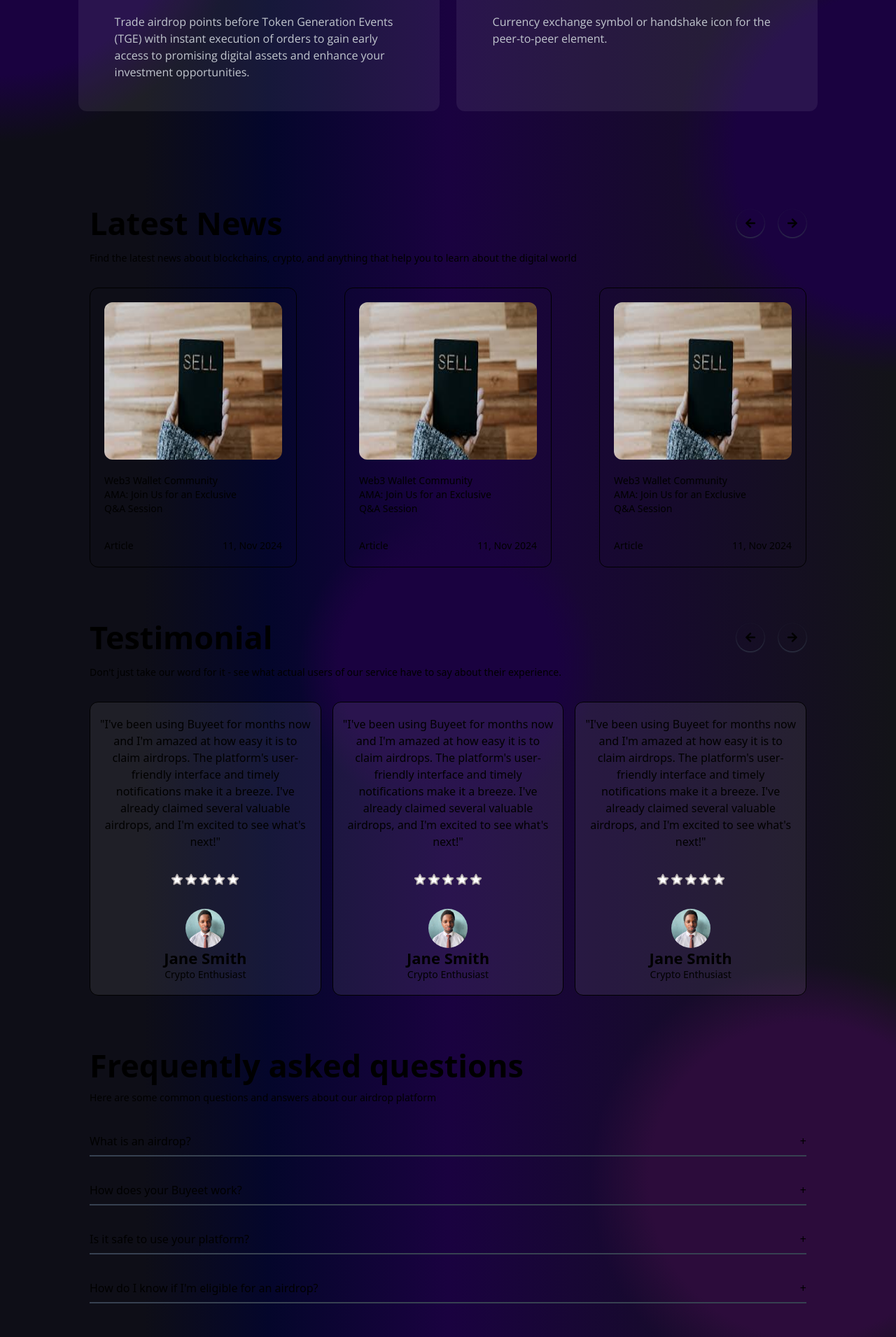
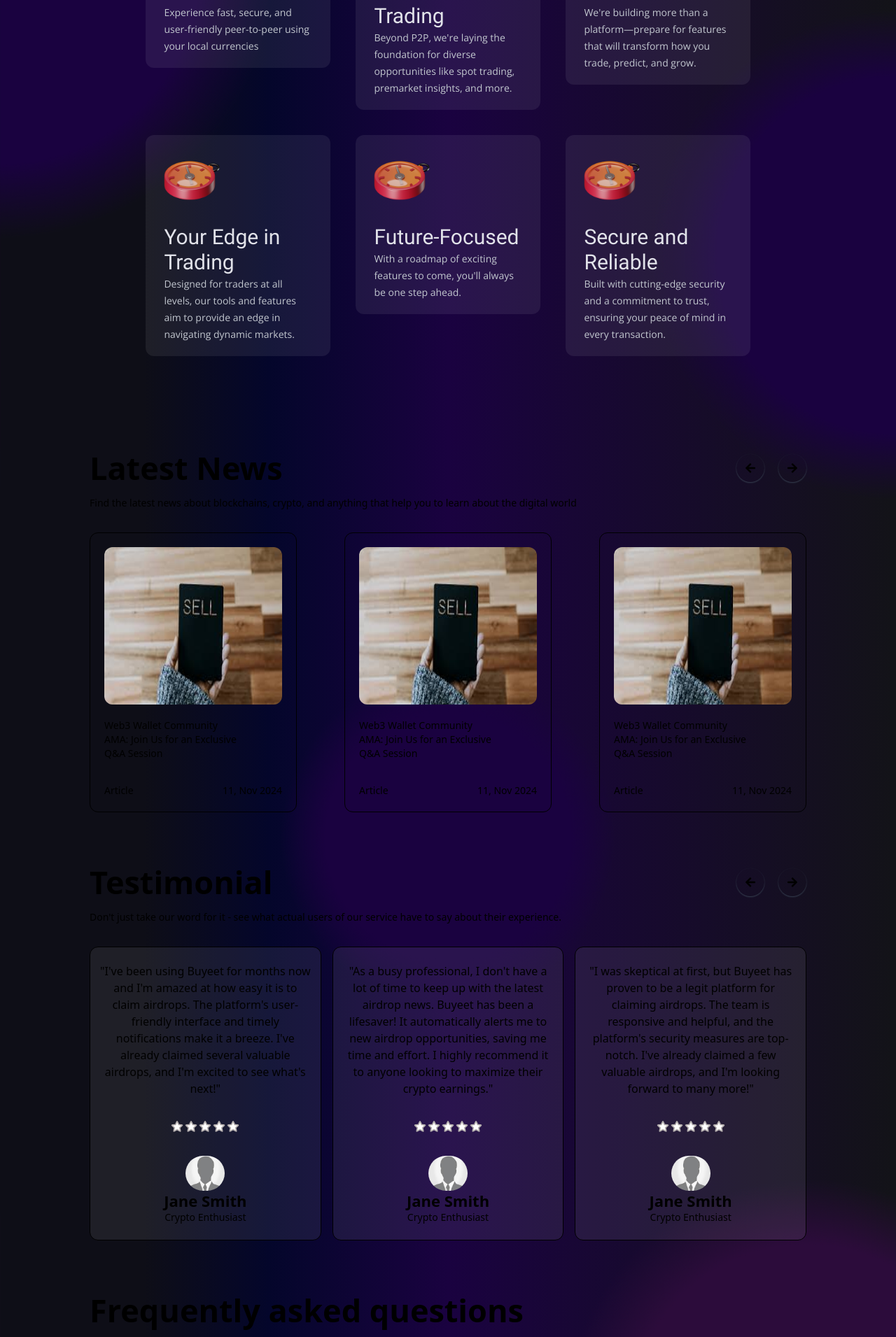
Before and after one commit to Ade-akanfe/buyeet_brand, a Next.js app: page / in a window 1280 px wide. Shown: the part 884-2795 px from the top of the page at 70% size. Built offline with nearby package versions, Linux system fonts and the light colour scheme.

Commit message:
fist change continues

```diff
--- a/src/components/cards/card1.js
+++ b/src/components/cards/card1.js
@@ -2,17 +2,17 @@ import Image from "next/image";
 
 const Card = ({ icon, title, caption }) => {
   return (
-    <div className="flex h-85 w-full md:w-1/2 lg:max-w-l lg:w-1/2 rounded-xl shadow-sm shadow-neutral_variant bg-searchBack justify-center items-center flex-col">
-      <div className="w-4/5 h-2/5 flex items-center ">
+    <div className="flex h-auto w-full min-w-52 md:w-1/5 sm-landscape:w-32  lg:max-w-6xl lg:w-1/4 rounded-xl shadow-sm shadow-neutral_variant bg-searchBack justify-center items-center flex-col pb-5">
+      <div className="w-4/5 h-32 flex items-center ">
         <Image src={icon} alt={title} height={70} width={80}/>
       </div>
-      <div className="w-4/5 h-1/5">
-        <span className="text-base lg:text-3xl 2xl:text-3.5xl text-homeColor font-medium font-roboto">
+      <div className="w-4/5">
+        <span className="h-20 text-base lg:text-3xl 2xl:text-3.5xl text-homeColor font-medium font-roboto">
             {title}
         </span>
       </div>
-      <div className="w-4/5 h-3/5 lg:h-2/5 font-opensans">
-        <span className="text-sm lg:text-base text-homesubfont font-medium">
+      <div className="w-4/5 h-28 lg:h-2/5 font-opensans my">
+        <span className="text-sm  text-homesubfont font-medium">
             {caption}
         </span>
       </div>
--- a/src/components/frequent/question.js
+++ b/src/components/frequent/question.js
@@ -13,19 +13,27 @@ const Questions = () => {
         </div>
         <div className="flex flex-col gap-7">
           <QuestCard
-            question={"What is an airdrop?"}
+            question={"What is Buyeet"}
             answer={`"I was skeptical at first, but Buyeet has proven to be a legit platform for claiming airdrops. The team is responsive and helpful, and the platform's security measures are top-notch. I've already claimed a few valuable airdrops, and I'm looking forward to many more!"`}
           />
           <QuestCard
-            question={"How does your Buyeet work?"}
+            question={"What does the platform offer now?"}
             answer={`"I was skeptical at first, but Buyeet has proven to be a legit platform for claiming airdrops. The team is responsive and helpful, and the platform's security measures are top-notch. I've already claimed a few valuable airdrops, and I'm looking forward to many more!"`}
           />
           <QuestCard
-            question={"Is it safe to use your platform?"}
+            question={"What features are coming soon?"}
             answer={`"I was skeptical at first, but Buyeet has proven to be a legit platform for claiming airdrops. The team is responsive and helpful, and the platform's security measures are top-notch. I've already claimed a few valuable airdrops, and I'm looking forward to many more!"`}
           />
           <QuestCard
-            question={"How do I know if I'm eligible for an airdrop?"}
+            question={"How is this platform unique?"}
+            answer={`"I was skeptical at first, but Buyeet has proven to be a legit platform for claiming airdrops. The team is responsive and helpful, and the platform's security measures are top-notch. I've already claimed a few valuable airdrops, and I'm looking forward to many more!"`}
+          />
+          <QuestCard
+            question={"Is the platform secure?"}
+            answer={`"I was skeptical at first, but Buyeet has proven to be a legit platform for claiming airdrops. The team is responsive and helpful, and the platform's security measures are top-notch. I've already claimed a few valuable airdrops, and I'm looking forward to many more!"`}
+          />
+          <QuestCard
+            question={"How can I stay updated?"}
             answer={`"I was skeptical at first, but Buyeet has proven to be a legit platform for claiming airdrops. The team is responsive and helpful, and the platform's security measures are top-notch. I've already claimed a few valuable airdrops, and I'm looking forward to many more!"`}
           />
         </div>
--- a/src/components/news/news.js
+++ b/src/components/news/news.js
@@ -25,7 +25,7 @@ const News = () => {
             </span>
           </span>
         </div>
-        <div className="w-full flex flex-col md:flex-row lg:flex-row gap-6 lg:gap-0 justify-between">
+        <div className="w-full flex flex-col sm-landscape:flex-row md:flex-row lg:flex-row gap-6 sm-landscape:gap-1 lg:gap-0 justify-between">
           <NewsCard
             caption={`Web3 Wallet Community AMA:
                     Join Us for an Exclusive
--- a/src/components/reusables/join.js
+++ b/src/components/reusables/join.js
@@ -17,11 +17,11 @@ const JoinWaitList = ({ form }) => {
     <>
       <button
         onClick={clicked}
-        className={`flex justify-around items-center w-40 text-sm font-bold bg-primary opacity-80 p-2 rounded-2xl  cursor-pointer
+        className={`flex justify-around items-center w-32 text-sm font-bold bg-primary opacity-80 p-2 rounded-2xl  cursor-pointer
         `}
       >
         <span className="block w-full text-right text-homeColor font-opensans">
-          join the wait list
+          Get started
         </span>
         <span className="flex relative w-10 h-full">
           <Image src={ArrowImage} priority alt="icon" />
--- a/src/components/reusables/testimonial-card.js
+++ b/src/components/reusables/testimonial-card.js
@@ -4,7 +4,7 @@ import { CiStar } from "react-icons/ci";
 
 const TestimonialCard = ({ icon, caption, name, role }) => {
   return (
-    <div className="rounded-xl border-1 h-85 lg:h-100 border-neutral w-full lg:w-full flex justify-center bg-searchBack ">
+    <div className="rounded-xl border-1 h-85 lg:h-100 border-neutral w-full lg:w-full flex justify-center bg-searchBack sm-landscape:w-72 ">
       <div className="flex flex-col  h-full justify-center gap-8 items-center">
         <span className="block text-xs lg:text-base text-center w-10/12 lg:w-11/12 bg">{caption}</span>
         <span className="flex w-11/12 justify-center">
--- a/src/components/testimonial/testimonial.js
+++ b/src/components/testimonial/testimonial.js
@@ -1,6 +1,6 @@
 import { FaArrowLeft, FaArrowRight } from "react-icons/fa";
 import TestimonialCard from "../reusables/testimonial-card";
-import ImageMe from "@/assets/image.jpeg";
+import ImageMe from "@/assets/download.jpeg";
 
 const Testimonial = () => {
   return (
@@ -27,7 +27,7 @@ const Testimonial = () => {
         </div>
         <div className="w-full flex flex-col lg:flex-row gap-6 lg:gap-0 justify-between"></div>
       </div>
-      <div className="w-11/12 flex flex-col md:flex-row lg:flex-row gap-6 lg:gap-4 justify-between max-w-5xl">
+      <div className="w-11/12 flex flex-col md:flex-row lg:flex-row gap-6 sm-landscape:flex-row sm-landscape:flex-wrap sm-landscape:gap-4 lg:gap-4 justify-between max-w-5xl sm-landscape:justify-center">
         <TestimonialCard
           role={"Crypto Enthusiast"}
           name={"Jane Smith"}
@@ -38,13 +38,13 @@ const Testimonial = () => {
           role={"Crypto Enthusiast"}
           name={"Jane Smith"}
           icon={ImageMe}
-          caption={`"I've been using Buyeet for months now and I'm amazed at how easy it is to claim airdrops. The platform's user-friendly interface and timely notifications make it a breeze. I've already claimed several valuable airdrops, and I'm excited to see what's next!"`}
+          caption={`"As a busy professional, I don't have a lot of time to keep up with the latest airdrop news. Buyeet has been a lifesaver! It automatically alerts me to new airdrop opportunities, saving me time and effort. I highly recommend it to anyone looking to maximize their crypto earnings."`}
         />
         <TestimonialCard
           role={"Crypto Enthusiast"}
           name={"Jane Smith"}
           icon={ImageMe}
-          caption={`"I've been using Buyeet for months now and I'm amazed at how easy it is to claim airdrops. The platform's user-friendly interface and timely notifications make it a breeze. I've already claimed several valuable airdrops, and I'm excited to see what's next!"`}
+          caption={`"I was skeptical at first, but Buyeet has proven to be a legit platform for claiming airdrops. The team is responsive and helpful, and the platform's security measures are top-notch. I've already claimed a few valuable airdrops, and I'm looking forward to many more!"`}
         />
       </div>
     </div>
--- a/src/components/why/why.js
+++ b/src/components/why/why.js
@@ -17,20 +17,47 @@ const WhyUs = () => {
           </div>
         </div>
         <div className="w-full flex justify-center max-w-6xl z-20 ">
-          <div className="w-11/12 flex justify-center flex-col md:flex-row items-center gap-6 pb-5">
+          <div className="w-11/12 flex  justify-center flex-col landscape:flex-row md:flex-row flex-wrap items-start gap-5 lg:gap-9 pb-5">
             <Card
               icon={EthIcon}
-              title={"Airdrop Points Trading"}
+              title={"Seamless P2P Transactions"}
+              caption={`Experience fast, secure, and user-friendly peer-to-peer using your local currencies`}
+            />
+
+            <Card
+              icon={BtcIcon}
+              title={"Multi-Dimensional Trading"}
               caption={
-                "Trade airdrop points before Token Generation Events (TGE) with instant execution of orders to gain early access to promising digital assets and enhance your investment opportunities."
+                "Beyond P2P, we're laying the foundation for diverse opportunities like spot trading, premarket insights, and more."
               }
             />
 
             <Card
               icon={BtcIcon}
-              title={"P2P Trading"}
+              title={"Innovative Vision"}
               caption={
-                "Currency exchange symbol or handshake icon for the peer-to-peer element."
+                "We're building more than a platform—prepare for features that will transform how you trade, predict, and grow."
+              }
+            />
+            <Card
+              icon={BtcIcon}
+              title={"Your Edge in Trading "}
+              caption={
+                "Designed for traders at all levels, our tools and features aim to provide an edge in navigating dynamic markets."
+              }
+            />
+            <Card
+              icon={BtcIcon}
+              title={"Future-Focused"}
+              caption={
+                "With a roadmap of exciting features to come, you'll always be one step ahead.  "
+              }
+            />
+            <Card
+              icon={BtcIcon}
+              title={"Secure and Reliable"}
+              caption={
+                "Built with cutting-edge security and a commitment to trust, ensuring your peace of mind in every transaction."
               }
             />
           </div>
--- a/tailwind.config.js
+++ b/tailwind.config.js
@@ -27,6 +27,9 @@ module.exports = {
       screens: {
         "2xl": "1440px",
         "lg.5": "1175",
+        "sm-landscape": {
+          raw: `(max-width:700px) and (orientation:landscape)`,
+        },
       },
       fontSize: {
         "22x": "22px",
```
Also changed, not shown: src/components/reusables/news_card.js (+6 -4 lines), src/assets/download.jpeg (added), src/assets/image.jpeg (deleted).
